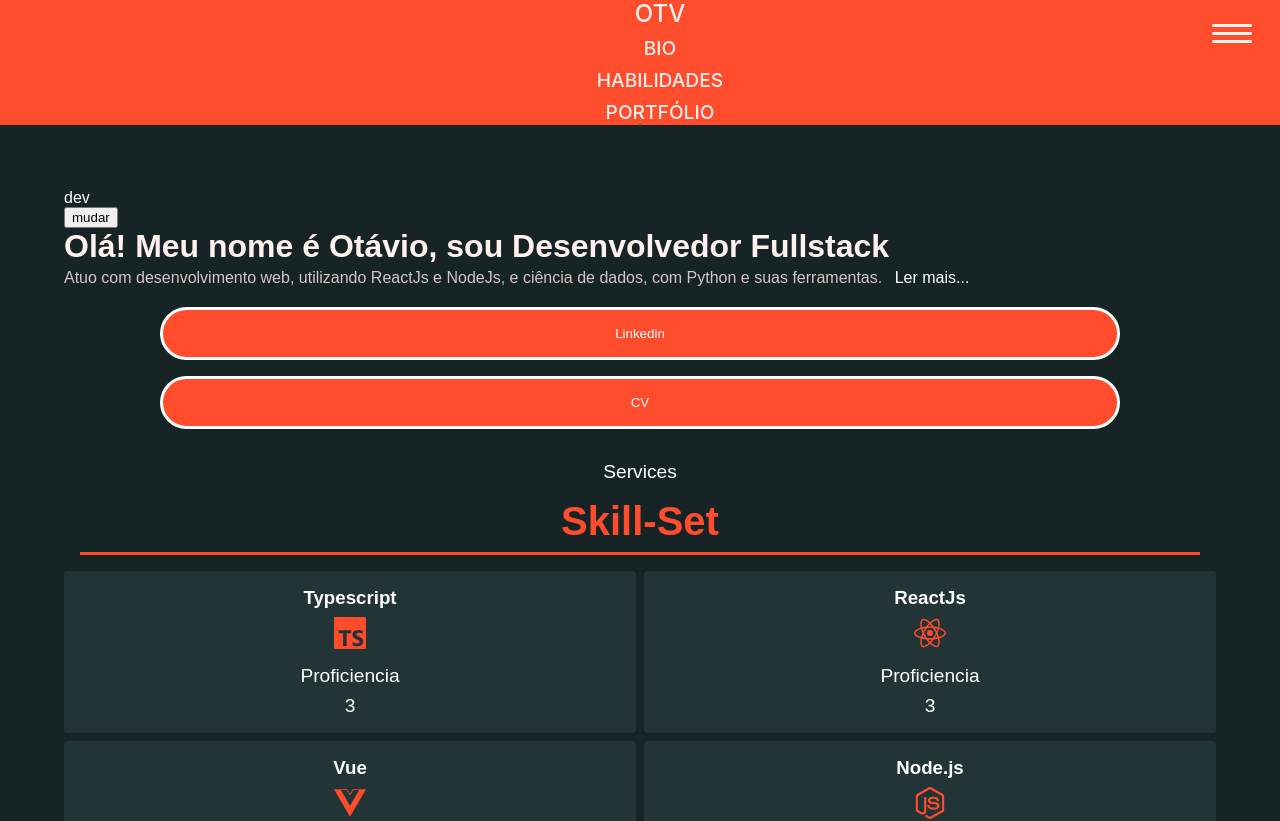
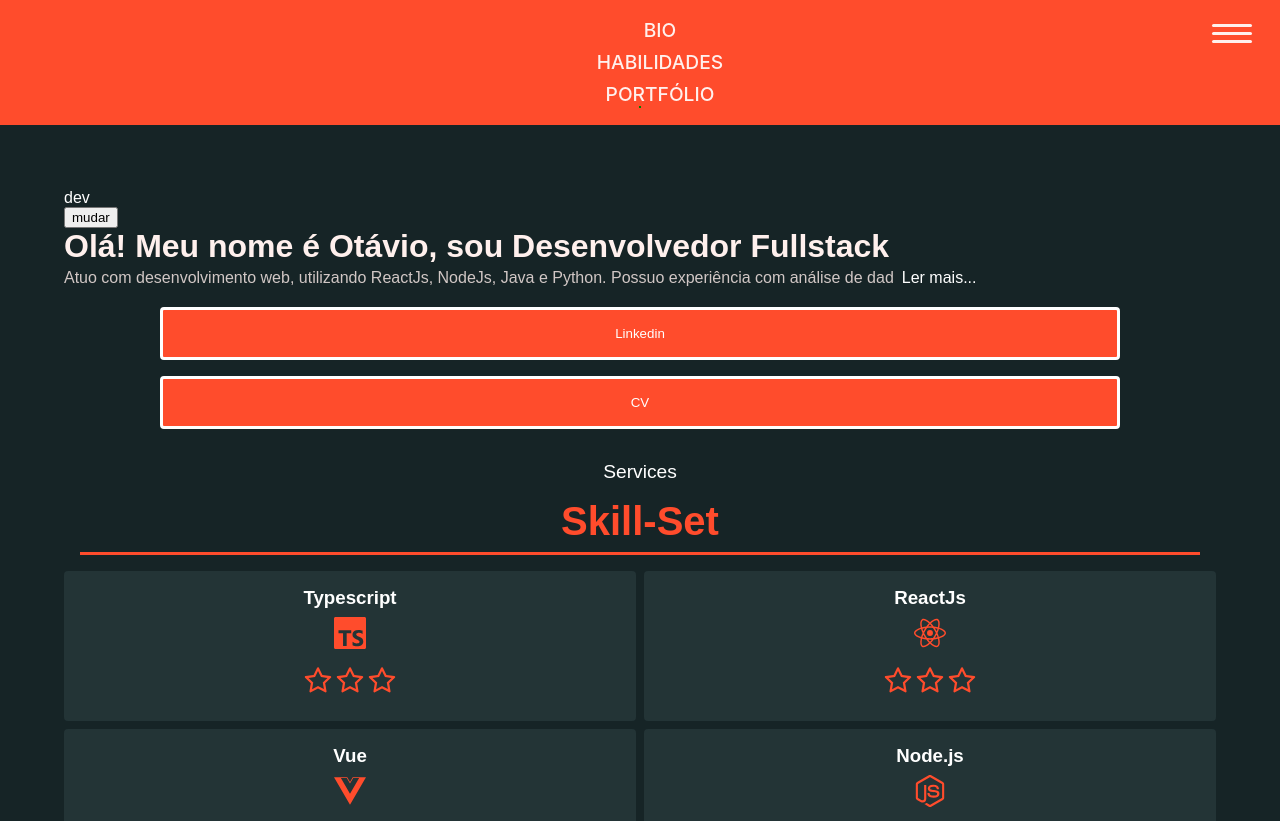
Before and after one commit to OtavioMiranda23/Portfolio, a React (Vite) app: page / in a window 1280 px wide. Shown: the top 821 px of the page. Built offline with nearby package versions, Linux system fonts and the light colour scheme.

Commit message:
Aprimora componentes bio e habilidades

```diff
--- a/package.json
+++ b/package.json
@@ -1,4 +1,5 @@
 {
+  "homepage": "https://OtavioMiranda23.github.io/portfolio",
   "name": "portfolio",
   "private": true,
   "version": "0.0.0",
@@ -6,7 +7,9 @@
   "scripts": {
     "dev": "vite",
     "build": "tsc && vite build",
-    "preview": "vite preview"
+    "preview": "vite preview",
+    "predeploy": "yarn run build",
+    "deploy": "gh-pages -d build"
   },
   "dependencies": {
     "axios": "^1.1.3",
@@ -21,6 +24,7 @@
     "@types/react-dom": "^18.0.6",
     "@types/styled-components": "^5.1.26",
     "@vitejs/plugin-react": "^2.1.0",
+    "gh-pages": "^4.0.0",
     "typescript": "^4.6.4",
     "vite": "^3.1.0"
   }
--- a/src/App.tsx
+++ b/src/App.tsx
@@ -1,7 +1,7 @@
 import { useState } from "react";
 import BaseLayout from "./components/BaseLayout/BaseLayout";
+import ContentBio from "./components/ContentBio";
 import Navbar from "./components/Navbar";
-import ProfileDataBio from "./components/ProfileDataBio";
 import ProfileDataHabilidadesDev from "./components/ProfileDataHabilidades/ProfileHabilidadesDev";
 import ProjetosDev from "./components/Projetos/ProjetosDev";
 import { MainContext } from "./context/MainContext";
@@ -10,20 +10,21 @@ import { GlobalStyle } from "./styles/global";
 
 
 function App() {
+  const descricaoDev = "Atuo com desenvolvimento web, utilizando ReactJs, NodeJs, Java e Python. Possuo experiência com análise de dados, no Arquivo Público de São Paulo, com desenvolvimento de aplicações web e computação gráfica, incluindo animação, ilustração e modelagem 3D. Minha formação inicial, em História, pela Universidade de São Paulo, e a atual, em Ciências da Computação, contribuem para minha autonomia de pesquisa e gosto pelo aprendizado."
+  const descricao3d = "Artista 3d generalista com foco em Blender 3d.";
 
   const [global, setGlobal] = useState<IGlobais>({
-    lula: "dev",
+    contexto: "dev",
     especialidade: "Desenvolvedor Fullstack",
+    descricao: descricaoDev
   });
 
   const set3d = () => {
     setGlobal(
-      global.lula === "dev"
-        ? {
-            lula: "3d",
-            especialidade: "Artista 3D",
-          }
-        : { lula: "dev", especialidade: "Desenvolvedor Fullstack" }
+      global.contexto === "dev" ?
+      {contexto: "3d", especialidade: "Artista 3D", descricao: descricao3d }
+        :
+         { contexto: "dev", especialidade: "Desenvolvedor Fullstack", descricao: descricaoDev}
     );
   };
 
@@ -31,9 +32,9 @@ function App() {
     <MainContext.Provider value={global}>
       <Navbar />
       <BaseLayout>
-        <p style={{ color: "#fff" }}>{global.lula}</p>
+        <p style={{ color: "#fff" }}>{global.contexto}</p>
         <button onClick={set3d}>mudar</button>
-        <ProfileDataBio />
+        <ContentBio />
         <ProfileDataHabilidadesDev />
         <ProjetosDev />
       </BaseLayout>
--- a/src/components/ContentBio/index.tsx
+++ b/src/components/ContentBio/index.tsx
@@ -3,31 +3,27 @@ import LerMais from "../LerMais";
 import { useMainContext } from "../../context/MainContext";
 import { ButtonsBio, Container } from "./styles";
 
-interface IContentBio {
-  map: any;
-  saudacao: string;
-  nomeDev: string;
-  especialidade: string;
-  resumo: string;
-  children?: string;
-}
+// export interface IDataBio {
+//   resumo: string;
+// }
 
-const ContentBio: React.FC<IContentBio> = (Props) => {
+const ContentBio = (props: any) => {
   let limiteCaracteresBio = 110;
-
-  const { especialidade } = useMainContext();
+  let resumo =
+  "Atuo com desenvolvimento web, utilizando ReactJs, NodeJs, Java e Python. Possuo experiência com análise de dados, no Arquivo Público de São Paulo, com desenvolvimento de aplicações web e computação gráfica, incluindo animação, ilustração e modelagem 3D. Minha formação inicial, em História, pela Universidade de São Paulo, e a atual, em Ciências da Computação, contribuem para minha autonomia de pesquisa e gosto pelo aprendizado.";
+  const { especialidade, descricao  } = useMainContext();
 
   return (
     <Container>
       <h1>
-        {Props.saudacao}! Meu nome é {Props.nomeDev}, sou {especialidade}
+        Olá! Meu nome é Otávio, sou {especialidade}
       </h1>
       <LerMais limiteCaracteresBio={limiteCaracteresBio}>
-        {Props.resumo}
+        {descricao}
       </LerMais>
       <ButtonsBio>
-        <button>Linkedin</button>
-        <button>CV</button>
+        <button className="Linkedin">Linkedin</button>
+        <button className="CV">CV</button>
       </ButtonsBio>
     </Container>
   );
--- a/src/components/ContentBio/styles.ts
+++ b/src/components/ContentBio/styles.ts
@@ -19,21 +19,52 @@ export const ButtonsBio = styled.div`
     display: flex;
     flex-direction: column;
     margin: 1rem;
-
-    button:nth-child(1) {
+    button {
         padding: 1rem .5rem 1rem .5rem;
-        border-radius: 5rem;
+        border-radius: 0.25rem;
         margin: 0 6rem 1rem 6rem;
-        border: .2rem solid white;
+        border: .2rem solid var(--shape);
         background-color: var(--red) ;
         color: var(--shape);
+        z-index: 1;
+        outline: none;
+        position: relative;
+        cursor: pointer;
     }
-    button:nth-child(2) {
-        padding: 1rem .5rem 1rem .5rem;
-        border-radius: 5rem;
-        margin: 0 6rem 1rem 6rem;
-        border: .2rem solid white;
-        background-color: var(--red) ;
-        color: var(--shape);
+    .Linkedin {
+        :hover {
+            background-color: var(--background);
+            border: .2rem solid var(--red);
+            color: var(--red);
+        }
+    }
+
+    .CV:hover {
+        color: var(--red);
+        font-weight: 600;
+        cursor: pointer;
+        border: .2rem solid var(--red);
+    }
+
+    .CV:before {
+        transition: 0.5s all ease;
+        position: absolute;
+        top: 0;
+        left: 50%;
+        right: 50%;
+        bottom: 0;
+        opacity: 0;
+        content: "";
+        background-color: var(--background);
+
+    }
+
+    .CV:hover:before {
+        transition: 0.5s all ease;
+        left: 0;
+        right: 0;
+        opacity: 1;
+        z-index: -1;
+
     }
 `;
--- a/src/components/ContentHabilidades/ContentHabilidadesDev/index.tsx
+++ b/src/components/ContentHabilidades/ContentHabilidadesDev/index.tsx
@@ -1,8 +1,9 @@
 import React from "react";
-
+import { AiOutlineStar } from "react-icons/ai"
 import {
   CardSkills,
-  Container,} from "./styles";
+  Container,
+  ProficienciaEstrela,} from "./styles";
 
 
 
@@ -12,7 +13,30 @@ export interface IHabilidade {
   icon: () => any;
 }
 
+
 const ContentHabilidadesDev = (props: any) => {
+
+  function convertToStar(proficiencia: number) {
+    switch (proficiencia) {
+      case 1:
+        return <ProficienciaEstrela>
+        <AiOutlineStar/>
+        </ProficienciaEstrela>
+      case 2:
+        return <ProficienciaEstrela>
+        <AiOutlineStar/>
+        <AiOutlineStar/>
+        </ProficienciaEstrela>
+      case 3:
+        return <ProficienciaEstrela>
+        <AiOutlineStar/>
+        <AiOutlineStar/>
+        <AiOutlineStar/>
+        </ProficienciaEstrela>
+        }
+      };
+
+
   return (
     <>
       <Container>
@@ -23,8 +47,12 @@ const ContentHabilidadesDev = (props: any) => {
             <CardSkills key={item.nome}>
               <h3>{item.nome}</h3>
               <item.icon />
-              <span>Proficiencia</span>
-              <span>{item.nivelProficiencia}</span>
+              <>
+               {
+                convertToStar(item.nivelProficiencia)
+               }
+              </>
+
             </CardSkills>
           ))}
         </div>
--- a/src/components/ContentHabilidades/ContentHabilidadesDev/styles.ts
+++ b/src/components/ContentHabilidades/ContentHabilidadesDev/styles.ts
@@ -56,3 +56,9 @@ export const CardSkills = styled.div`
     font-weight: 700;
   }
 `;
+
+export const ProficienciaEstrela = styled.div`
+
+  display: flex;
+  flex-direction: row;
+`;
--- a/src/components/Navbar/index.tsx
+++ b/src/components/Navbar/index.tsx
@@ -1,19 +1,66 @@
-import React from 'react';
+import React, { useState } from 'react';
 
 import { Container, MenuBurguer, BarrasMenuHamburguer } from './styles';
 
-const Navbar: React.FC = () => {
-  return (
-    <Container>
+const Navbar = () => {
+  const [navBarExpandida, setNavBarExpandida] = useState<boolean>(false);
+  const handleChange = (e: any) => {
+    setNavBarExpandida(e.target.checked);
+    console.log(navBarExpandida)
+    };
+  const navBarFechada =
+  <div>
   <MenuBurguer>
   <ul>
-        <li>OTV</li>
     <li>BIO</li>
     <li>HABILIDADES</li>
     <li>PORTFÓLIO</li>
   </ul>
   <BarrasMenuHamburguer>
-        <input type="checkbox" name="" />
+    <input
+    type="checkbox"
+    onChange={(e)=> handleChange(e)} />
+    <div>
+      <span></span>
+      <span></span>
+      <span></span>
+    </div>
+  </BarrasMenuHamburguer>
+  </MenuBurguer>
+  </div>;
+
+  const navBarAberta =
+  <Container>
+  <MenuBurguer>
+  <ul>
+    <li>BIO</li>
+    <li>HABILIDADES</li>
+    <li>PORTFÓLIO</li>
+  </ul>
+  <BarrasMenuHamburguer>
+    <input
+    type="checkbox"
+    onChange={(e)=> handleChange(e)} />
+    <div>
+      <span></span>
+      <span></span>
+      <span></span>
+    </div>
+  </BarrasMenuHamburguer>
+  </MenuBurguer>
+</Container>
+  return (
+    <Container>
+    <MenuBurguer>
+    <ul>
+      <li>BIO</li>
+      <li>HABILIDADES</li>
+      <li>PORTFÓLIO</li>
+    </ul>
+    <BarrasMenuHamburguer>
+      <input
+      type="checkbox"
+      onChange={(e)=> handleChange(e)} />
       <div>
         <span></span>
         <span></span>
--- a/src/components/Navbar/styles.ts
+++ b/src/components/Navbar/styles.ts
@@ -25,10 +25,6 @@ export const MenuBurguer = styled.div`
 
     ul {
         list-style-type: none;
-    }
-
-    li:nth-child(1) {
-        font-size: 1.5rem;
     }
 
     li + li {
--- a/src/components/ProfileDataBio/index.tsx
+++ b/src/components/ProfileDataBio/index.tsx
@@ -1,17 +1,21 @@
 import React from "react";
-import ContentBio from "../ContentBio";
+// import ContentBio, { IDataBio } from "../ContentBio";
 
-const ProfileDataBio: React.FC = () => {
-  let resumo =
-    "Atuo com desenvolvimento web, utilizando ReactJs e NodeJs, e ciência de dados, com Python e suas ferramentas. Possuo experiência com análise de dados, no Arquivo Público de São Paulo, com desenvolvimento de aplicações web e computação gráfica, incluindo animação, ilustração e modelagem 3D. Minha formação inicial, em História, pela Universidade de São Paulo, e a atual, em Ciências da Computação, contribuem para minha autonomia de pesquisa e gosto pelo aprendizado.";
-  return (
-    <ContentBio
-      saudacao={"Olá"}
-      nomeDev={"Otávio"}
-      especialidade={"Fullstack!"}
-      resumo={resumo}
-    />
-  );
-};
 
-export default ProfileDataBio;
+// const DataBio:IDataBio[] = [
+//   {
+//     resumo:
+//     "Atuo com desenvolvimento web, utilizando ReactJs, NodeJs, Java e Python. Possuo experiência com análise de dados, no Arquivo Público de São Paulo, com desenvolvimento de aplicações web e computação gráfica, incluindo animação, ilustração e modelagem 3D. Minha formação inicial, em História, pela Universidade de São Paulo, e a atual, em Ciências da Computação, contribuem para minha autonomia de pesquisa e gosto pelo aprendizado.",
+
+//   }
+// ];
+
+// const ProfileDataBio = () => {
+//   return (
+//     <ContentBio
+//       bio={DataBio}
+//     />
+//   );
+// };
+
+// export default ProfileDataBio;
--- a/src/context/MainContext.ts
+++ b/src/context/MainContext.ts
@@ -1,9 +1,11 @@
 import { createContext, useContext } from "react";
 import IGlobais from "../globais";
 
+const descricaoDev = "Atuo com desenvolvimento web, utilizando ReactJs, NodeJs, Java e Python. Possuo experiência com análise de dados, no Arquivo Público de São Paulo, com desenvolvimento de aplicações web e computação gráfica, incluindo animação, ilustração e modelagem 3D. Minha formação inicial, em História, pela Universidade de São Paulo, e a atual, em Ciências da Computação, contribuem para minha autonomia de pesquisa e gosto pelo aprendizado.";
 export const MainContext = createContext<IGlobais>({
-  lula: "dev",
-  especialidade: "Desenvolvedxr Fullstack",
+  contexto: "dev",
+  especialidade: "Desenvolvedor Fullstack",
+  descricao: descricaoDev,
 });
 
 export const useMainContext = () => {
--- a/src/globais.ts
+++ b/src/globais.ts
@@ -1,4 +1,5 @@
 export default interface IGlobais {
   especialidade: string;
-  lula: "dev" | "3d" | "desenho";
+  contexto: "dev" | "3d" | "desenho";
+  descricao: string;
 }
```
Also changed, not shown: 1 other file (tests, documents, lock files or other folders). Lines whose indentation alone changed are shown as unchanged.
